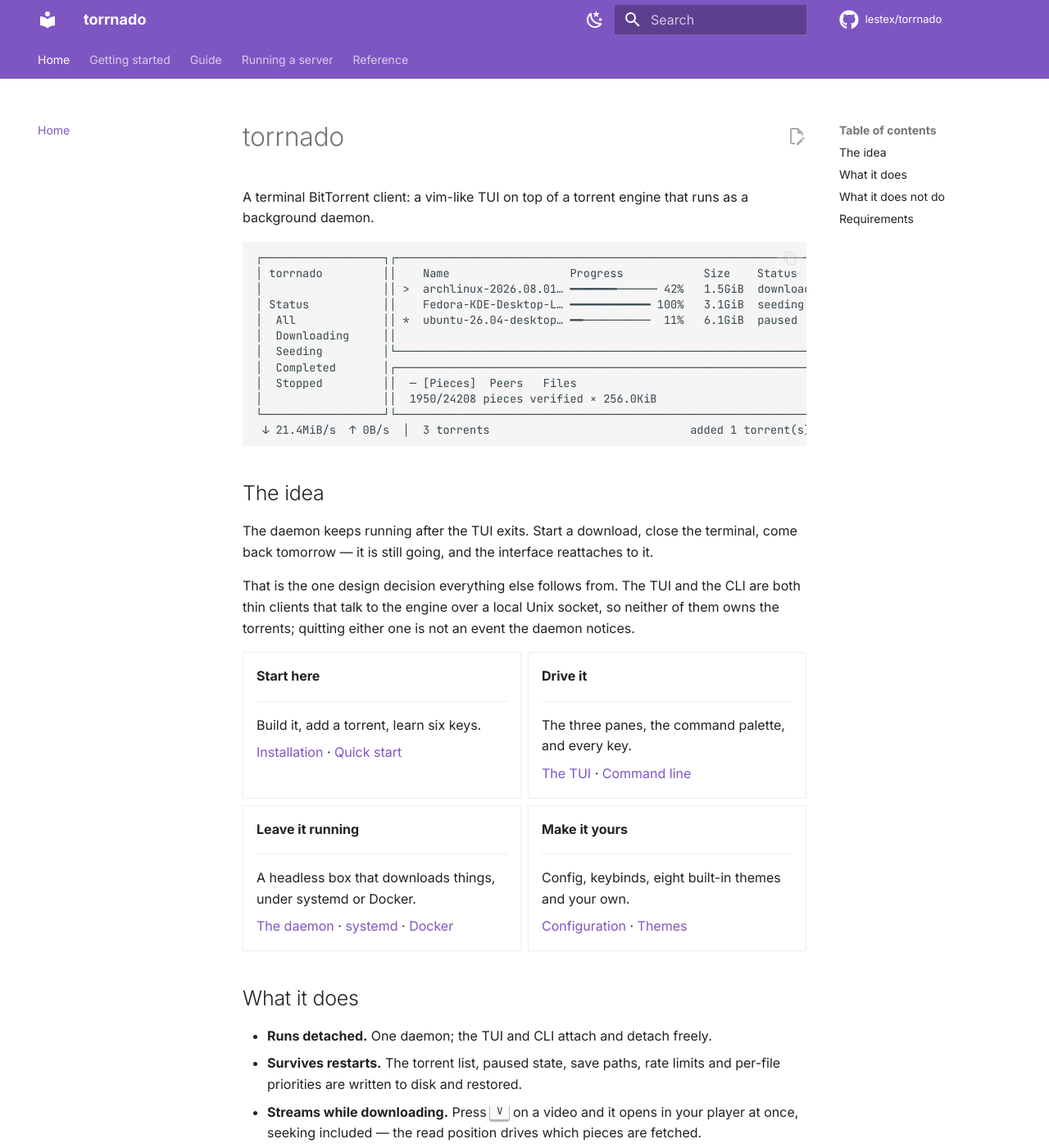
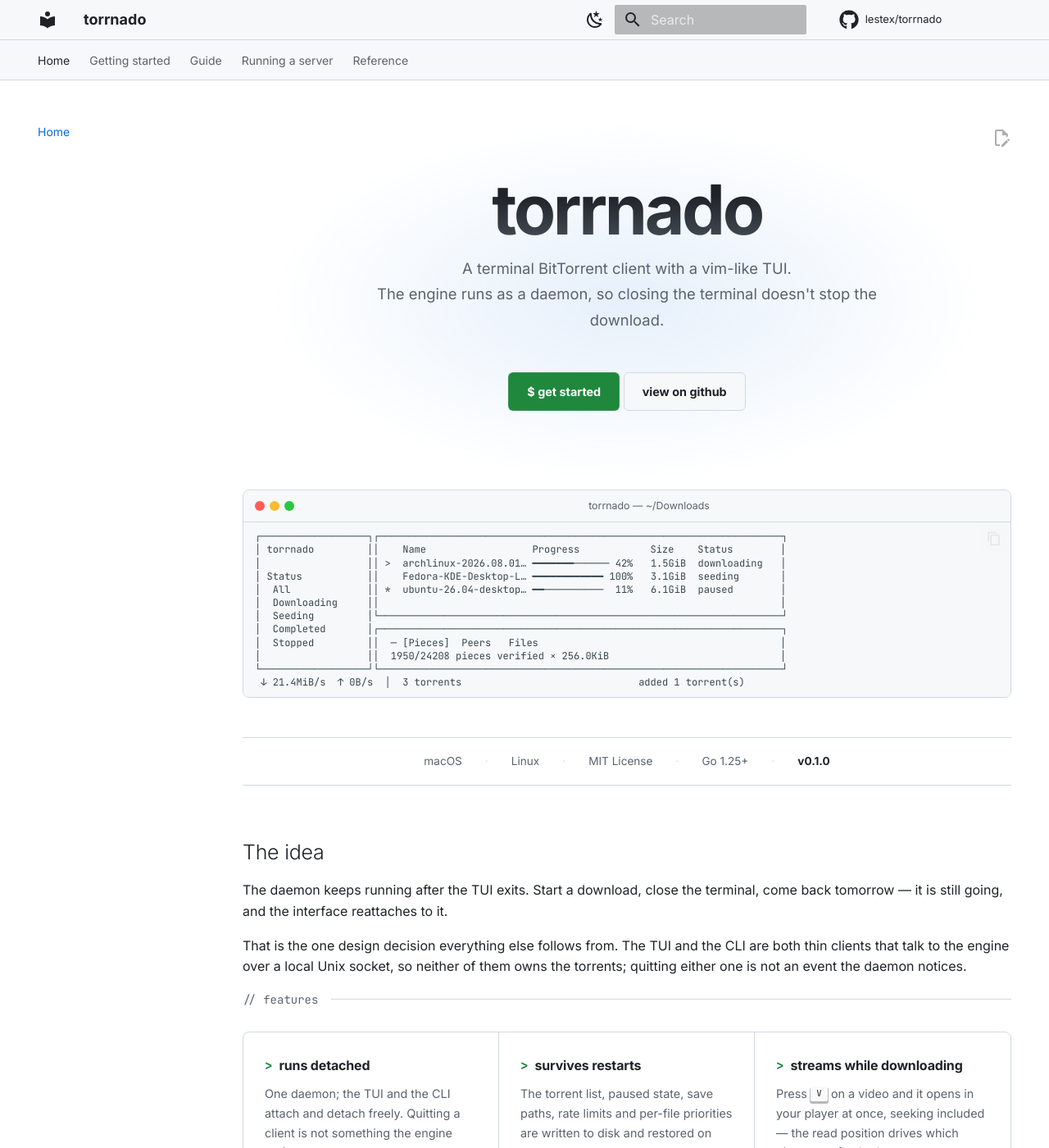
Before and after one commit to lestex/torrnado, an MkDocs documentation site: the page built from docs/index.md, in a window 1280 px wide and 1400 px high. Shown: the whole window at 82% size. Built offline with MkDocs 1.6.1 and Material for MkDocs 9.7.7, drawn with Linux system fonts in a browser that asks for light colours; comment, search, counter and statistics services are not loaded; some of the changed text lies outside the part shown.

Commit message:
docs: GitHub's palette, and a landing page that shows the thing
The site was stock Material in deep purple, and the home page opened with
a wall of prose. Both now look like what they document.

The colours are GitHub's own Primer tokens rather than approximations, so
a screenshot of the docs sits beside a screenshot of the repo without the
two reading as different products. Both schemes go through `custom`,
which hands Material the CSS variables in docs/stylesheets/torrnado.css.

The landing page leads with the wordmark, a two-line tagline, two calls to
action and the TUI itself in a terminal frame, then a stat bar, a feature
grid and a tabbed install block. Content width is unchanged -- the nav and
table of contents stay, so every page still measures the same.

Note the light scheme's header tokens: Material paints the header
background from --md-primary-fg-color and its text from
--md-primary-bg-color. The names read backwards, and getting them the
wrong way round gives white text on a white header, which is invisible
rather than merely ugly.

````diff
--- a/docs/index.md
+++ b/docs/index.md
@@ -1,7 +1,26 @@
-# torrnado
+---
+hide:
+  - toc
+---
 
-A terminal BitTorrent client: a vim-like TUI on top of a torrent engine
-that runs as a background daemon.
+<div class="tn-hero" markdown>
+
+<h1 class="tn-hero__title">torrnado</h1>
+
+<p class="tn-hero__tagline">
+A terminal BitTorrent client with a vim-like TUI.<br>
+The engine runs as a daemon, so closing the terminal doesn't stop the download.
+</p>
+
+<div class="tn-cta" markdown>
+[$ get started](getting-started/installation.md){ .tn-btn .tn-btn--primary }
+[view on github](https://github.com/lestex/torrnado){ .tn-btn .tn-btn--ghost }
+</div>
+
+</div>
+
+<div class="tn-terminal" markdown>
+<div class="tn-terminal__bar"><i></i><i></i><i></i><span>torrnado — ~/Downloads</span></div>
 
 ```
 ┌──────────────────┐┌────────────────────────────────────────────────────────────────────┐
@@ -13,10 +32,20 @@ that runs as a background daemon.
 │  Seeding         │└────────────────────────────────────────────────────────────────────┘
 │  Completed       │┌────────────────────────────────────────────────────────────────────┐
 │  Stopped         ││  ─ [Pieces]  Peers   Files                                         │
-│                  ││  1950/24208 pieces verified × 256.0KiB                              │
+│                  ││  1950/24208 pieces verified × 256.0KiB                             │
 └──────────────────┘└────────────────────────────────────────────────────────────────────┘
  ↓ 21.4MiB/s  ↑ 0B/s  │  3 torrents                              added 1 torrent(s)
 ```
+
+</div>
+
+<div class="tn-stats">
+  <span>macOS</span>
+  <span>Linux</span>
+  <span>MIT License</span>
+  <span>Go 1.25+</span>
+  <span><b>v0.1.0</b></span>
+</div>
 
 ## The idea
 
@@ -28,6 +57,89 @@ That is the one design decision everything else follows from. The TUI and
 the CLI are both thin clients that talk to the engine over a local Unix
 socket, so neither of them owns the torrents; quitting either one is not
 an event the daemon notices.
+
+<p class="tn-label">// features</p>
+
+<div class="tn-features" markdown>
+
+<div class="tn-feature" markdown>
+### runs detached
+One daemon; the TUI and the CLI attach and detach freely. Quitting a
+client is not something the engine notices.
+</div>
+
+<div class="tn-feature" markdown>
+### survives restarts
+The torrent list, paused state, save paths, rate limits and per-file
+priorities are written to disk and restored on start.
+</div>
+
+<div class="tn-feature" markdown>
+### streams while downloading
+Press ++v++ on a video and it opens in your player at once, seeking
+included — the read position drives which pieces are fetched.
+</div>
+
+<div class="tn-feature" markdown>
+### three panes, vim keys
+A status sidebar, the torrent list and a docked Pieces/Peers/Files pane.
+++colon++ opens a command palette; ++h++ lists every key.
+</div>
+
+<div class="tn-feature" markdown>
+### fully scriptable
+Every action is a subcommand, so `torrnado add`, `torrnado list` and
+friends work in a shell script or a cron job.
+</div>
+
+<div class="tn-feature" markdown>
+### waits for your VPN
+Optionally holds every transfer until the system's traffic leaves through
+a tunnel, and lets them go again when it reconnects.
+</div>
+
+</div>
+
+<p class="tn-label">$ install torrnado</p>
+
+<div class="tn-install" markdown>
+
+=== "Released binary"
+
+    ```sh
+    tar xzf torrnado_0.1.0_linux_amd64.tar.gz
+    ./torrnado version
+    ```
+
+    Archives for Linux and macOS on both architectures, plus
+    `checksums.txt`, are on the [releases
+    page](https://github.com/lestex/torrnado/releases).
+
+=== "From source"
+
+    ```sh
+    go build -o torrnado ./cmd/torrnado
+    ```
+
+    Requires Go 1.25+. `make build` instead stamps the version, commit and
+    date in, so `torrnado version` says more than "dev".
+
+=== "Docker"
+
+    ```sh
+    docker build -t torrnado .
+    docker run --rm -v "$PWD/downloads:/downloads" torrnado version
+    ```
+
+    For leaving it running on a box — see [Docker](server/docker.md).
+
+</div>
+
+<p class="tn-after-install" markdown>
+then run `torrnado` to start — [quick start →](getting-started/quick-start.md)
+</p>
+
+## Where to go next
 
 <div class="grid cards" markdown>
 
@@ -67,26 +179,8 @@ an event the daemon notices.
 
 </div>
 
-## What it does
-
-- **Runs detached.** One daemon; the TUI and CLI attach and detach freely.
-- **Survives restarts.** The torrent list, paused state, save paths, rate
-  limits and per-file priorities are written to disk and restored.
-- **Streams while downloading.** Press ++v++ on a video and it opens in
-  your player at once, seeking included — the read position drives which
-  pieces are fetched.
-- **Scripts.** Every action is a subcommand, so `torrnado add`,
-  `torrnado list` and friends work in a shell script or a cron job.
-- **Stays out of the way.** Vim-like keys, no mouse, no configuration
-  required to start.
-
 ## What it does not do
 
 No remote control protocol, no web UI, no Windows. The socket is local by
 construction and SSH already solves the remote problem properly — see
 [non-goals](reference/caveats.md) for the full list and the reasoning.
-
-## Requirements
-
-Go 1.25+ to build, a POSIX system to run (Linux and macOS are tested), and
-a media player if you want the streaming preview.
--- /dev/null
+++ b/docs/stylesheets/torrnado.css
@@ -0,0 +1,412 @@
+/* torrnado docs theme.
+ *
+ * Two jobs: repaint Material in GitHub's palette, and provide the
+ * landing-page components (hero, terminal frame, stat bar, feature grid).
+ *
+ * The colours are GitHub's own Primer tokens rather than approximations,
+ * so a screenshot of the docs sits next to a screenshot of the repo
+ * without the two looking like different products.
+ */
+
+/* ---------------------------------------------------------------- palette */
+
+[data-md-color-scheme="slate"] {
+  --gh-canvas: #0d1117;
+  --gh-canvas-subtle: #161b22;
+  --gh-canvas-inset: #010409;
+  --gh-border: #30363d;
+  --gh-border-muted: #21262d;
+  --gh-fg: #e6edf3;
+  --gh-fg-muted: #8b949e;
+  --gh-accent: #4493f8;
+  --gh-success: #3fb950;
+  --gh-btn: #238636;
+  --gh-btn-hover: #2ea043;
+
+  --md-default-bg-color: var(--gh-canvas);
+  --md-default-fg-color: var(--gh-fg);
+  --md-default-fg-color--light: var(--gh-fg-muted);
+  --md-default-fg-color--lighter: #6e7681;
+  --md-default-fg-color--lightest: var(--gh-border-muted);
+
+  --md-primary-fg-color: var(--gh-canvas-subtle);
+  --md-primary-bg-color: var(--gh-fg);
+  --md-accent-fg-color: var(--gh-accent);
+
+  --md-typeset-a-color: var(--gh-accent);
+  --md-code-bg-color: var(--gh-canvas-subtle);
+  --md-code-fg-color: var(--gh-fg);
+  --md-footer-bg-color: var(--gh-canvas-inset);
+  --md-footer-bg-color--dark: var(--gh-canvas-inset);
+}
+
+[data-md-color-scheme="default"] {
+  --gh-canvas: #ffffff;
+  --gh-canvas-subtle: #f6f8fa;
+  --gh-canvas-inset: #f6f8fa;
+  --gh-border: #d1d9e0;
+  --gh-border-muted: #d8dee4;
+  --gh-fg: #1f2328;
+  --gh-fg-muted: #59636e;
+  --gh-accent: #0969da;
+  --gh-success: #1a7f37;
+  --gh-btn: #1f883d;
+  --gh-btn-hover: #1a7f37;
+
+  --md-default-bg-color: var(--gh-canvas);
+  --md-default-fg-color: var(--gh-fg);
+  --md-default-fg-color--light: var(--gh-fg-muted);
+
+  /* Material paints the header background from --md-primary-fg-color and
+   * its text from --md-primary-bg-color. The names read backwards; get
+   * them the wrong way round in the light scheme and you get white text
+   * on a white header, which is invisible rather than merely ugly. */
+  --md-primary-fg-color: var(--gh-canvas-subtle);
+  --md-primary-bg-color: var(--gh-fg);
+  --md-accent-fg-color: var(--gh-accent);
+
+  --md-typeset-a-color: var(--gh-accent);
+  --md-code-bg-color: var(--gh-canvas-subtle);
+}
+
+/* Material draws the header from the primary colour; GitHub's is a flat
+ * dark bar with a hairline rather than a saturated block. */
+.md-header {
+  background-color: var(--gh-canvas-subtle);
+  border-bottom: 1px solid var(--gh-border);
+  box-shadow: none;
+}
+
+.md-tabs {
+  background-color: var(--gh-canvas-subtle);
+  border-bottom: 1px solid var(--gh-border);
+}
+
+[data-md-color-scheme="slate"] .md-typeset code,
+[data-md-color-scheme="default"] .md-typeset code {
+  border: 1px solid var(--gh-border-muted);
+  border-radius: 6px;
+}
+
+.md-typeset pre > code {
+  border: 1px solid var(--gh-border);
+}
+
+.md-typeset table:not([class]) th {
+  background-color: var(--gh-canvas-subtle);
+}
+
+/* --------------------------------------------------------------- landing */
+
+/* The hero and everything under it stay inside Material's normal content
+ * column -- the width does not change on this page, only the styling. */
+
+.tn-hero {
+  text-align: center;
+  padding: 3.2rem 0 1.6rem;
+  position: relative;
+}
+
+/* The glow behind the wordmark, echoing GitHub's own hero. Sits behind
+ * content and never intercepts a click. */
+.tn-hero::before {
+  content: "";
+  position: absolute;
+  left: 50%;
+  top: 0;
+  width: 44rem;
+  max-width: 130%;
+  height: 22rem;
+  transform: translateX(-50%);
+  background: radial-gradient(
+    ellipse at center,
+    rgba(56, 105, 216, 0.20) 0%,
+    rgba(56, 105, 216, 0.07) 40%,
+    transparent 70%
+  );
+  pointer-events: none;
+  z-index: 0;
+}
+
+[data-md-color-scheme="default"] .tn-hero::before {
+  background: radial-gradient(
+    ellipse at center,
+    rgba(9, 105, 218, 0.10) 0%,
+    transparent 70%
+  );
+}
+
+.tn-hero > * {
+  position: relative;
+  z-index: 1;
+}
+
+/* The wordmark is the page title, so Material hangs a permalink pilcrow
+ * off it -- a stray para-mark in the middle of a hero. */
+.md-typeset .tn-hero__title .headerlink {
+  display: none;
+}
+
+.md-typeset .tn-hero__title {
+  font-size: 4.2rem;
+  line-height: 1.05;
+  font-weight: 800;
+  letter-spacing: -0.04em;
+  margin: 0 0 0.6rem;
+  background: linear-gradient(180deg, var(--gh-fg) 30%, var(--gh-fg-muted) 130%);
+  -webkit-background-clip: text;
+  background-clip: text;
+  -webkit-text-fill-color: transparent;
+}
+
+.md-typeset .tn-hero__tagline {
+  font-size: 0.92rem;
+  line-height: 1.7;
+  color: var(--gh-fg-muted);
+  margin: 0 auto 1.6rem;
+  max-width: 34rem;
+}
+
+/* CTAs ------------------------------------------------------------------ */
+
+.tn-cta {
+  display: flex;
+  gap: 0.6rem;
+  justify-content: center;
+  flex-wrap: wrap;
+  margin-bottom: 2.4rem;
+}
+
+.md-typeset .tn-btn {
+  display: inline-flex;
+  align-items: center;
+  gap: 0.4rem;
+  padding: 0.55rem 1.1rem;
+  border-radius: 6px;
+  font-size: 0.72rem;
+  font-weight: 600;
+  text-decoration: none;
+  border: 1px solid transparent;
+  transition: background-color 120ms, border-color 120ms;
+}
+
+.md-typeset .tn-btn--primary {
+  background-color: var(--gh-btn);
+  border-color: rgba(240, 246, 252, 0.1);
+  color: #ffffff;
+}
+
+.md-typeset .tn-btn--primary:hover {
+  background-color: var(--gh-btn-hover);
+  color: #ffffff;
+}
+
+.md-typeset .tn-btn--ghost {
+  background-color: var(--gh-canvas-subtle);
+  border-color: var(--gh-border);
+  color: var(--gh-fg);
+}
+
+.md-typeset .tn-btn--ghost:hover {
+  background-color: var(--gh-border-muted);
+  border-color: var(--gh-fg-muted);
+  color: var(--gh-fg);
+}
+
+/* Terminal frame -------------------------------------------------------- */
+
+.tn-terminal {
+  border: 1px solid var(--gh-border);
+  border-radius: 8px;
+  overflow: hidden;
+  background-color: var(--gh-canvas-inset);
+  margin: 0 0 2.4rem;
+}
+
+.tn-terminal__bar {
+  display: flex;
+  align-items: center;
+  gap: 0.3rem;
+  padding: 0.45rem 0.7rem;
+  background-color: var(--gh-canvas-subtle);
+  border-bottom: 1px solid var(--gh-border);
+}
+
+.tn-terminal__bar i {
+  width: 0.6rem;
+  height: 0.6rem;
+  border-radius: 50%;
+  display: inline-block;
+}
+
+.tn-terminal__bar i:nth-child(1) { background: #ff5f57; }
+.tn-terminal__bar i:nth-child(2) { background: #febc2e; }
+.tn-terminal__bar i:nth-child(3) { background: #28c840; }
+
+.tn-terminal__bar span {
+  flex: 1;
+  text-align: center;
+  font-size: 0.62rem;
+  color: var(--gh-fg-muted);
+  font-style: normal;
+}
+
+/* The ASCII screenshot must never wrap -- a wrapped box drawing is
+ * unreadable -- so it scrolls sideways on a narrow screen instead. */
+.tn-terminal .highlight pre,
+.tn-terminal pre {
+  margin: 0;
+  border: 0;
+  border-radius: 0;
+  background: var(--gh-canvas-inset);
+  overflow-x: auto;
+}
+
+.tn-terminal .highlight pre > code,
+.tn-terminal pre > code {
+  border: 0;
+  white-space: pre;
+  font-size: 0.6rem;
+  line-height: 1.35;
+}
+
+/* Stat bar -------------------------------------------------------------- */
+
+.tn-stats {
+  display: flex;
+  flex-wrap: wrap;
+  justify-content: center;
+  gap: 0.5rem 1.4rem;
+  padding: 0.9rem 1rem;
+  margin: 0 0 3.2rem;
+  border-top: 1px solid var(--gh-border);
+  border-bottom: 1px solid var(--gh-border);
+  font-size: 0.68rem;
+  color: var(--gh-fg-muted);
+}
+
+/* Separators are drawn rather than typed, so adding or removing an item
+ * cannot leave a dangling dot. */
+.tn-stats > span:not(:last-child)::after {
+  content: "·";
+  margin-left: 1.4rem;
+  color: var(--gh-border);
+}
+
+.tn-stats b {
+  color: var(--gh-fg);
+  font-weight: 600;
+}
+
+/* Section labels -------------------------------------------------------- */
+
+.md-typeset .tn-label {
+  display: flex;
+  align-items: center;
+  gap: 0.8rem;
+  font-family: var(--md-code-font-family, monospace);
+  font-size: 0.7rem;
+  color: var(--gh-fg-muted);
+  margin: 0 0 1.4rem;
+  font-weight: 400;
+}
+
+.md-typeset .tn-label::after {
+  content: "";
+  flex: 1;
+  height: 1px;
+  background: var(--gh-border);
+}
+
+/* Feature grid ---------------------------------------------------------- */
+
+.tn-features {
+  display: grid;
+  grid-template-columns: repeat(3, 1fr);
+  border: 1px solid var(--gh-border);
+  border-radius: 8px;
+  overflow: hidden;
+  margin: 0 0 3.2rem;
+}
+
+.tn-feature {
+  padding: 1.4rem 1.3rem;
+  border-right: 1px solid var(--gh-border);
+  border-bottom: 1px solid var(--gh-border);
+  transition: background-color 120ms;
+}
+
+/* Rather than nth-child arithmetic that breaks whenever a card is added,
+ * strip the trailing edges: the right border on every third card, and the
+ * bottom border on the last row. */
+.tn-feature:nth-child(3n) { border-right: 0; }
+.tn-feature:nth-last-child(-n + 3) { border-bottom: 0; }
+
+.tn-feature:hover {
+  background-color: var(--gh-canvas-subtle);
+}
+
+.md-typeset .tn-feature h3 {
+  margin: 0 0 0.5rem;
+  font-size: 0.8rem;
+  font-weight: 600;
+  color: var(--gh-fg);
+}
+
+/* Cards are not link targets, and a hovering pilcrow in the middle of a
+ * grid reads as a rendering fault rather than an affordance. */
+.md-typeset .tn-feature h3 .headerlink {
+  display: none;
+}
+
+.md-typeset .tn-feature h3::before {
+  content: ">";
+  color: var(--gh-success);
+  margin-right: 0.4rem;
+  font-family: var(--md-code-font-family, monospace);
+}
+
+.md-typeset .tn-feature p {
+  margin: 0;
+  font-size: 0.72rem;
+  line-height: 1.65;
+  color: var(--gh-fg-muted);
+}
+
+/* Install block --------------------------------------------------------- */
+
+.tn-install {
+  margin-bottom: 2rem;
+}
+
+.tn-install .tabbed-set > label {
+  font-size: 0.7rem;
+  color: var(--gh-fg-muted);
+}
+
+.tn-install .tabbed-set > input:checked + label {
+  color: var(--gh-fg);
+  border-color: var(--gh-success);
+}
+
+.md-typeset .tn-after-install {
+  font-size: 0.72rem;
+  color: var(--gh-fg-muted);
+}
+
+/* Responsive ------------------------------------------------------------ */
+
+@media screen and (max-width: 76.1875em) {
+  .tn-features { grid-template-columns: repeat(2, 1fr); }
+  .tn-feature:nth-child(3n) { border-right: 1px solid var(--gh-border); }
+  .tn-feature:nth-child(2n) { border-right: 0; }
+  .tn-feature:nth-last-child(-n + 3) { border-bottom: 1px solid var(--gh-border); }
+  .tn-feature:nth-last-child(-n + 2) { border-bottom: 0; }
+}
+
+@media screen and (max-width: 44.9375em) {
+  .md-typeset .tn-hero__title { font-size: 2.8rem; }
+  .tn-features { grid-template-columns: 1fr; }
+  .tn-feature { border-right: 0 !important; border-bottom: 1px solid var(--gh-border) !important; }
+  .tn-feature:last-child { border-bottom: 0 !important; }
+}
--- a/mkdocs.yml
+++ b/mkdocs.yml
@@ -25,18 +25,21 @@ theme:
     - toc.follow
   palette:
     # The terminal is usually dark, so the site starts that way and can
-    # be switched.
+    # be switched. Both schemes are `custom`, which tells Material to take
+    # its colours from the CSS variables docs/stylesheets/torrnado.css
+    # sets rather than from a named palette -- that file carries GitHub's
+    # Primer tokens, which no built-in palette matches.
     - media: "(prefers-color-scheme: dark)"
       scheme: slate
-      primary: deep purple
-      accent: deep purple
+      primary: custom
+      accent: custom
       toggle:
         icon: material/weather-sunny
         name: Switch to light mode
     - media: "(prefers-color-scheme: light)"
       scheme: default
-      primary: deep purple
-      accent: deep purple
+      primary: custom
+      accent: custom
       toggle:
         icon: material/weather-night
         name: Switch to dark mode
@@ -61,6 +64,9 @@ markdown_extensions:
   - pymdownx.superfences
   - pymdownx.tabbed:
       alternate_style: true
+
+extra_css:
+  - stylesheets/torrnado.css
 
 extra:
   social:
````
